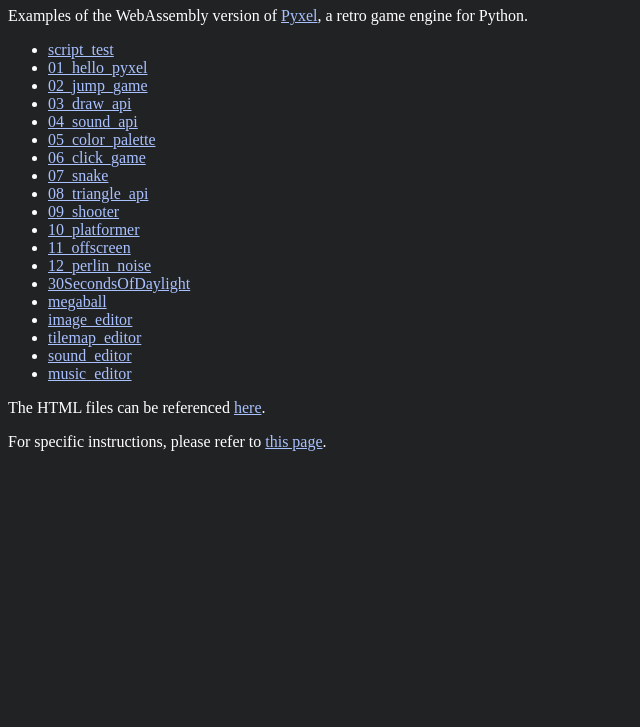
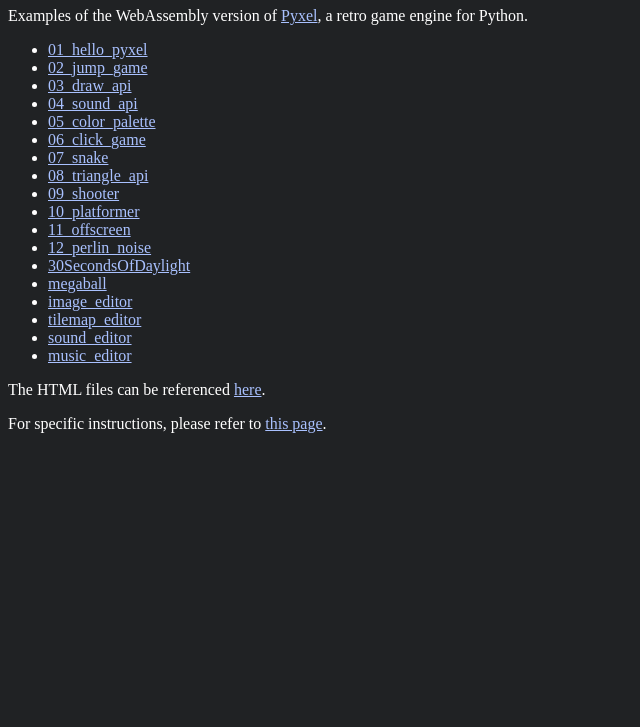
Before and after one commit to ryanking13/pyodide-pyxel-test, a plain HTML site: page index.html in a window 1280 px wide. Shown: the part 73-800 px from the top of the page, without its empty margins (0-640 px from the left). Drawn offline with Linux system fonts and the light colour scheme.

```diff
--- a/index.html
+++ b/index.html
@@ -14,9 +14,6 @@
       for Python.
     </p>
     <ul>
-      <li>
-        <a href="examples/script_test.html">script_test</a>
-      </li>
       <li>
         <a href="examples/01_hello_pyxel.html">01_hello_pyxel</a>
       </li>
```
Also changed, not shown: 1 other file.
